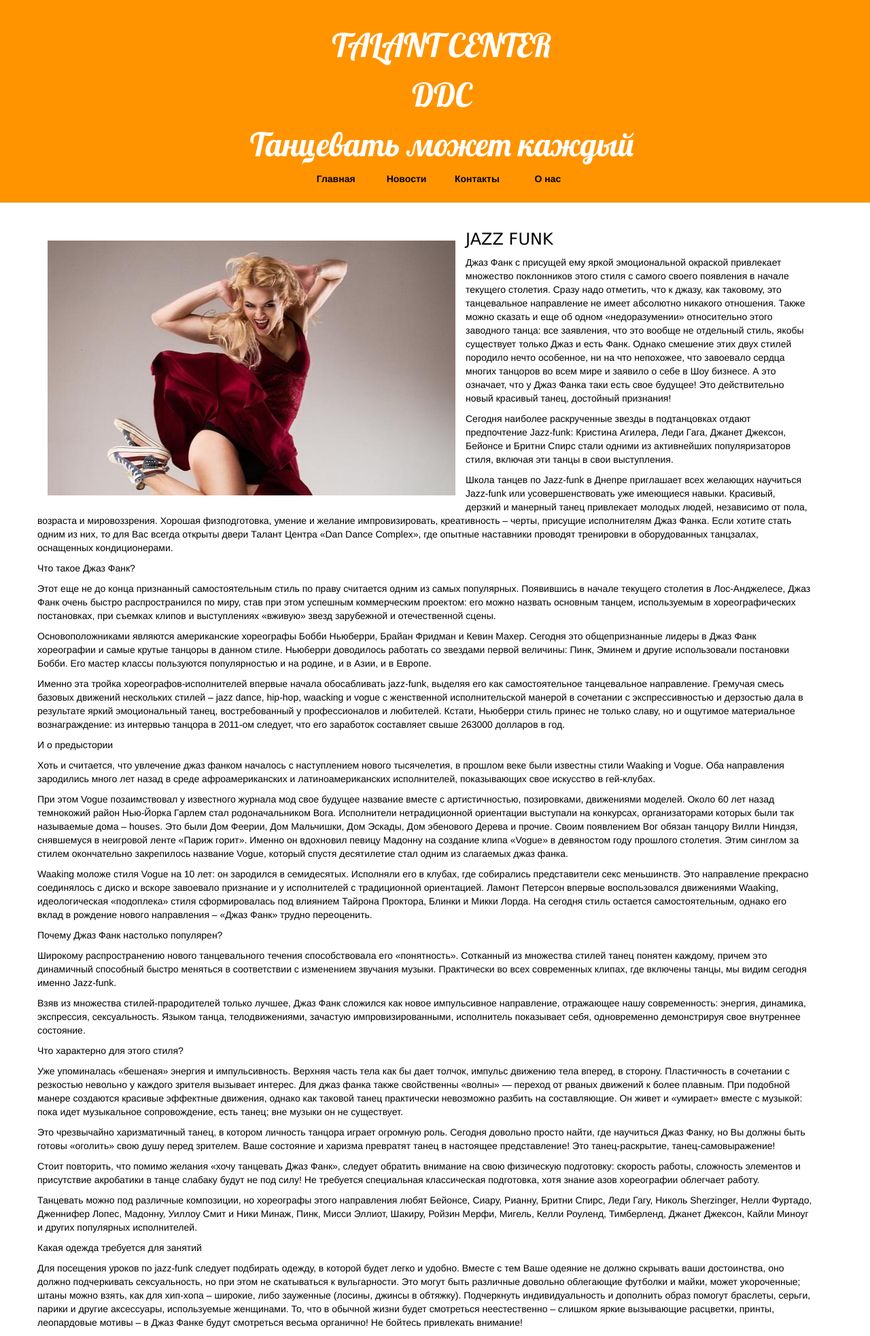
After one commit to OlgaLyalyueva/my-first-blog, a Django app: page /jazzfunk/ in a window 1280 px wide. The commit adds this page. Shown: the whole page at 68% size. Run offline with Django 3.2, Linux system fonts and the light colour scheme; some libraries are stand-ins or nearby versions.

Commit message:
Renamed the photo and added the Jazz Funk page

```diff
--- a/blog/templates/blog/detskaya_horeografiya.html
+++ b/blog/templates/blog/detskaya_horeografiya.html
@@ -3,7 +3,7 @@
 
 {% block content %}
     <div class="content-for-page">
-        <p><img src="{% static "images/detskayahoreografia.jpg" %}" alt="DETSKAYA-HOREOGRAFIYA" width="600" height="375" align="left" vspace="15" hspace="15">
+        <p><img src="{% static "images/detskayahoreografiya.jpg" %}" alt="DETSKAYA-HOREOGRAFIYA" width="600" height="375" align="left" vspace="15" hspace="15">
         <h3>ТАНЦЫ ДЛЯ ДЕТЕЙ В ДНЕПРЕ</h3>
         Занимаясь танцами, дети становятся сильными и ловкими, гибкими и пластичными, приобретают прекрасную физическую форму, навыки общения и работы в коллективе.</p>
 
--- /dev/null
+++ b/blog/templates/blog/jazzfunk.html
@@ -0,0 +1,50 @@
+{% extends 'blog/base.html' %}
+{% load static %}
+
+{% block content %}
+    <div class="content-for-page">
+        <p><img src="{% static "images/jazzfunk.jpg" %}" alt="jazzfunk" width="600" height="375" align="left" vspace="15" hspace="15">
+        <h3>JAZZ FUNK</h3>
+        Джаз Фанк с присущей ему яркой эмоциональной окраской привлекает множество поклонников этого стиля с самого своего появления в начале текущего столетия. Сразу надо отметить, что к джазу, как таковому, это танцевальное направление не имеет абсолютно никакого отношения. Также можно сказать и еще об одном «недоразумении» относительно этого заводного танца: все заявления, что это вообще не отдельный стиль, якобы существует только Джаз и есть Фанк. Однако смешение этих двух стилей породило нечто особенное, ни на что непохожее, что завоевало сердца многих танцоров во всем мире и заявило о себе в Шоу бизнесе. А это означает, что у Джаз Фанка таки есть свое будущее! Это действительно новый красивый танец, достойный признания!</p>
+
+        <p>Сегодня наиболее раскрученные звезды в подтанцовках отдают предпочтение Jazz-funk: Кристина Агилера, Леди Гага, Джанет Джексон, Бейонсе и Бритни Спирс стали одними из активнейших популяризаторов стиля, включая эти танцы в свои выступления.</p>
+
+        <p>Школа танцев по Jazz-funk в Днепре приглашает всех желающих научиться Jazz-funk или усовершенствовать уже имеющиеся навыки. Красивый, дерзкий и манерный танец привлекает молодых людей, независимо от пола, возраста и мировоззрения. Хорошая физподготовка, умение и желание импровизировать, креативность – черты, присущие исполнителям Джаз Фанка. Если хотите стать одним из них, то для Вас всегда открыты двери Талант Центра «Dan Dance Complex», где опытные наставники проводят тренировки в оборудованных танцзалах, оснащенных кондиционерами.</p>
+
+        <p>Что такое Джаз Фанк?</p>
+
+        <p>Этот еще не до конца признанный самостоятельным стиль по праву считается одним из самых популярных. Появившись в начале текущего столетия в Лос-Анджелесе, Джаз Фанк очень быстро распространился по миру, став при этом успешным коммерческим проектом: его можно назвать основным танцем, используемым в хореографических постановках, при съемках клипов и выступлениях «вживую» звезд зарубежной и отечественной сцены.</p>
+
+        <p>Основоположниками являются американские хореографы Бобби Ньюберри, Брайан Фридман и Кевин Махер. Сегодня это общепризнанные лидеры в Джаз Фанк хореографии и самые крутые танцоры в данном стиле. Ньюберри доводилось работать со звездами первой величины: Пинк, Эминем и другие использовали постановки Бобби. Его мастер классы пользуются популярностью и на родине, и в Азии, и в Европе.</p>
+
+        <p>Именно эта тройка хореографов-исполнителей впервые начала обосабливать jazz-funk, выделяя его как самостоятельное танцевальное направление. Гремучая смесь базовых движений нескольких стилей – jazz dance, hip-hop, waacking и vogue с женственной исполнительской манерой в сочетании с экспрессивностью и дерзостью дала в результате яркий эмоциональный танец, востребованный у профессионалов и любителей. Кстати, Ньюберри стиль принес не только славу, но и ощутимое материальное вознаграждение: из интервью танцора в 2011-ом следует, что его заработок составляет свыше 263000 долларов в год.</p>
+
+        <p>И о предыстории</p>
+
+        <p>Хоть и считается, что увлечение джаз фанком началось с наступлением нового тысячелетия, в прошлом веке были известны стили Waaking и Vogue. Оба направления зародились много лет назад в среде афроамериканских и латиноамериканских исполнителей, показывающих свое искусство в гей-клубах.</p>
+
+        <p>При этом Vogue позаимствовал у известного журнала мод свое будущее название вместе с артистичностью, позировками, движениями моделей. Около 60 лет назад темнокожий район Нью-Йорка Гарлем стал родоначальником Вога. Исполнители нетрадиционной ориентации выступали на конкурсах, организаторами которых были так называемые дома – houses. Это были Дом Феерии, Дом Мальчишки, Дом Эскады, Дом эбенового Дерева и прочие. Своим появлением Вог обязан танцору Вилли Ниндзя, снявшемуся в неигровой ленте «Париж горит». Именно он вдохновил певицу Мадонну на создание клипа «Vogue» в девяностом году прошлого столетия. Этим синглом за стилем окончательно закрепилось название Vogue, который спустя десятилетие стал одним из слагаемых джаз фанка.</p>
+
+        <p>Waaking моложе стиля Vogue на 10 лет: он зародился в семидесятых. Исполняли его в клубах, где собирались представители секс меньшинств. Это направление прекрасно соединялось с диско и вскоре завоевало признание и у исполнителей с традиционной ориентацией. Ламонт Петерсон впервые воспользовался движениями Waaking, идеологическая «подоплека» стиля сформировалась под влиянием Тайрона Проктора, Блинки и Микки Лорда. На сегодня стиль остается самостоятельным, однако его вклад в рождение нового направления – «Джаз Фанк» трудно переоценить.</p>
+
+        <p>Почему Джаз Фанк настолько популярен?</p>
+
+        <p>Широкому распространению нового танцевального течения способствовала его «понятность». Сотканный из множества стилей танец понятен каждому, причем это динамичный способный быстро меняться в соответствии с изменением звучания музыки. Практически во всех современных клипах, где включены танцы, мы видим сегодня именно Jazz-funk.</p>
+
+        <p>Взяв из множества стилей-прародителей только лучшее, Джаз Фанк сложился как новое импульсивное направление, отражающее нашу современность: энергия, динамика, экспрессия, сексуальность. Языком танца, телодвижениями, зачастую импровизированными, исполнитель показывает себя, одновременно демонстрируя свое внутреннее состояние.</p>
+
+        <p>Что характерно для этого стиля?</p>
+
+        <p>Уже упоминалась «бешеная» энергия и импульсивность. Верхняя часть тела как бы дает толчок, импульс движению тела вперед, в сторону. Пластичность в сочетании с резкостью невольно у каждого зрителя вызывает интерес. Для джаз фанка также свойственны «волны» — переход от рваных движений к более плавным. При подобной манере создаются красивые эффектные движения, однако как таковой танец практически невозможно разбить на составляющие. Он живет и «умирает» вместе с музыкой: пока идет музыкальное сопровождение, есть танец; вне музыки он не существует.</p>
+
+        <p>Это чрезвычайно харизматичный танец, в котором личность танцора играет огромную роль. Сегодня довольно просто найти, где научиться Джаз Фанку, но Вы должны быть готовы «оголить» свою душу перед зрителем. Ваше состояние и харизма превратят танец в настоящее представление! Это танец-раскрытие, танец-самовыражение!</p>
+
+        <p>Стоит повторить, что помимо желания «хочу танцевать Джаз Фанк», следует обратить внимание на свою физическую подготовку: скорость работы, сложность элементов и присутствие акробатики в танце слабаку будут не под силу! Не требуется специальная классическая подготовка, хотя знание азов хореографии облегчает работу.</p>
+
+        <p>Танцевать можно под различные композиции, но хореографы этого направления любят Бейонсе, Сиару, Рианну, Бритни Спирс, Леди Гагу, Николь Sherzinger, Нелли Фуртадо, Дженнифер Лопес, Мадонну, Уиллоу Смит и Ники Минаж, Пинк, Мисси Эллиот, Шакиру, Ройзин Мерфи, Мигель, Келли Роуленд, Тимберленд, Джанет Джексон, Кайли Миноуг и других популярных исполнителей.</p>
+
+        <p>Какая одежда требуется для занятий</p>
+
+        <p>Для посещения уроков по jazz-funk следует подбирать одежду, в которой будет легко и удобно. Вместе с тем Ваше одеяние не должно скрывать ваши достоинства, оно должно подчеркивать сексуальность, но при этом не скатываться к вульгарности. Это могут быть различные довольно облегающие футболки и майки, может укороченные; штаны можно взять, как для хип-хопа – широкие, либо зауженные (лосины, джинсы в обтяжку). Подчеркнуть индивидуальность и дополнить образ помогут браслеты, серьги, парики и другие аксессуары, используемые женщинами. То, что в обычной жизни будет смотреться неестественно – слишком яркие вызывающие расцветки, принты, леопардовые мотивы – в Джаз Фанке будут смотреться весьма органично! Не бойтесь привлекать внимание!</p>
+    </div>
+{% endblock %}
--- a/blog/templates/blog/main.html
+++ b/blog/templates/blog/main.html
@@ -59,7 +59,9 @@
       </div>
       <div class="column">
         <div class="content-for-main-page">
-            <img src="{% static "images/jazzfunk.jpg" %}" alt="DJAZZFUNK" style="width:100%">
+            <a href="{% url 'jazzfunk' %}">
+                <img src="{% static "images/jazzfunk.jpg" %}" alt="DJAZZFUNK" style="width:100%">
+            </a>
             <h3>JAZZ FANK</h3>
             <p>Джаз Фанк с присущей ему яркой эмоциональной окраской привлекает множество поклонников этого стиля с самого своего появления в начале текущего столетия.</p>
         </div>
--- a/blog/urls.py
+++ b/blog/urls.py
@@ -8,6 +8,7 @@ urlpatterns = [
     path('hiphop/', views.hiphop, name='hiphop'),
     path('aerial_silks/', views.aerial_silks, name='aerial_silks'),
     path('detskaya_horeografiya/', views.detskaya_horeografiya, name='detskaya_horeografiya'),
+    path('jazzfunk/', views.jazzfunk, name='jazzfunk'),
     path('post/<int:pk>/', views.post_detail, name='post_detail'),
     path('post/new/', views.post_new, name='post_new'),
     path('post/<int:pk>/edit/', views.post_edit, name='post_edit'),
--- a/blog/views.py
+++ b/blog/views.py
@@ -27,6 +27,9 @@ def aerial_silks(request):
 
 def detskaya_horeografiya(request):
     return render(request, 'blog/detskaya_horeografiya.html')
+
+def jazzfunk(request):
+    return render(request, 'blog/jazzfunk.html')
 
 def post_list(request):
     posts = Post.objects.filter(published_date__lte=timezone.now()).order_by('published_date')
```
Also changed, not shown: blog/static/images/detskayahoreografiya.jpg (renamed from blog/static/images/detskayahoreografia.jpg).
